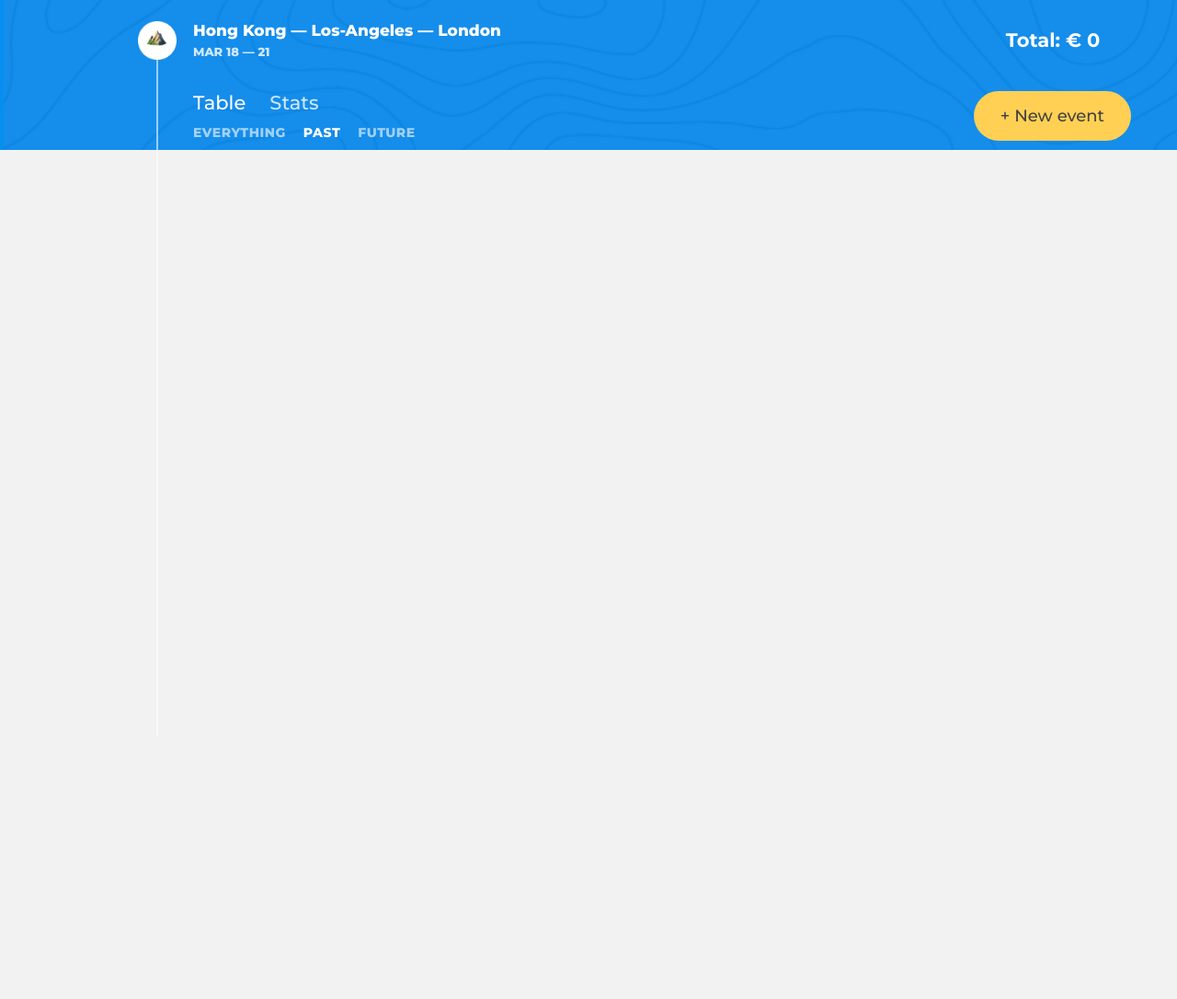
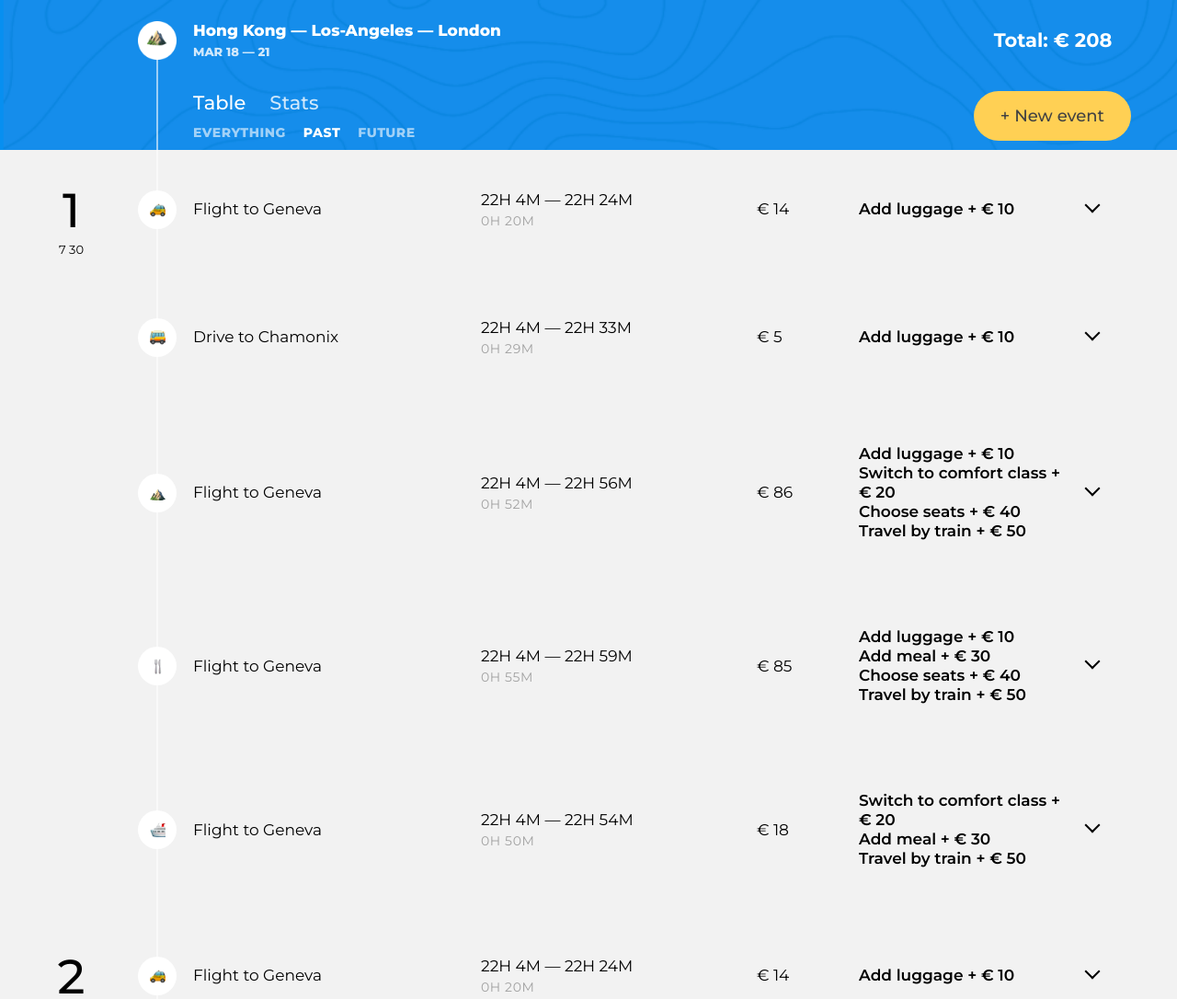
Before and after one commit to hopmen/153671-big-trip-9, a website built with webpack: page public/index.html in a window 1280 px wide. Shown: the top 1086 px of the page at 92% size. Before the commit the page ends 800 px from the top, so only its background shows below. Built offline with nearby package versions, Linux system fonts and the light colour scheme.

Commit message:
Добавлено: module4-task1

```diff
--- a/public/index.html
+++ b/public/index.html
@@ -25,10 +25,10 @@
           </section>
 
           <div class="trip-main__trip-controls  trip-controls">
-            <h2 class="visually-hidden">Switch trip view</h2>
+
             <!-- Меню -->
 
-            <h2 class="visually-hidden">Filter events</h2>
+
             <!-- Фильтры -->
           </div>
 
--- a/src/components/filter.js
+++ b/src/components/filter.js
@@ -19,6 +19,8 @@ export class TripFilters {
 
   getTemplate() {
     return `
+      <div>
+        <h2 class="visually-hidden">Filter events</h2>
         <form class="trip-filters" action="#" method="get">
           ${this._data.map((filter) => `
           <div class="trip-filters__filter">
@@ -27,6 +29,7 @@ export class TripFilters {
           </div>`).join(``)}
           <button class="visually-hidden" type="submit">Accept filter</button>
         </form>
+      </div>
     `;
   }
 }
--- a/src/components/menu.js
+++ b/src/components/menu.js
@@ -19,9 +19,12 @@ export class TripControls {
 
   getTemplate() {
     return `
-      <nav class="trip-controls__trip-tabs  trip-tabs">
-        ${this._data.length > 0 ? this._data.map((i) => `<a class="trip-tabs__btn ${i.isActive ? `trip-tabs__btn--active` : ``}" href="#">${i.title}</a>`).join(``) : ``}
-      </nav>
+      <div>
+        <h2 class="visually-hidden">Switch trip view</h2>
+        <nav class="trip-controls__trip-tabs  trip-tabs">
+          ${this._data.length > 0 ? this._data.map((i) => `<a class="trip-tabs__btn ${i.isActive ? `trip-tabs__btn--active` : ``}" href="#">${i.title}</a>`).join(``) : ``}
+        </nav>
+      </div>
     `;
   }
 }
--- a/src/main.js
+++ b/src/main.js
@@ -1,54 +1,67 @@
 import {TripInfo} from "./components/trip-info";
 import {TripControls} from "./components/menu";
 import {TripFilters} from "./components/filter";
-import {cityEvent} from "./data/event";
+import {Event} from "./components/event";
+import {cityEvent, dateEvent, events} from "./data/event";
 import {dataMenu} from "./data/menu";
 import {render} from "./utils";
 import {dataFilters} from "./data/filters";
+import {EventList} from "./components/event-list";
+import {EventEdit} from "./components/event-edit";
 
-/*const renderEvents = (containers, template, data, place = `beforeend`) => {
-  containers.forEach((container) => {
-    data.forEach((i) => container.insertAdjacentHTML(place, template(i)));
+const renderEvents = (data) => {
+  tripEventsList.forEach((container) => {
+    data.forEach((onlyCardData) => {
+      const eventCard = new Event(onlyCardData);
+      const eventForm = new EventEdit(onlyCardData);
+
+      eventCard.getElement().querySelector(`.event__rollup-btn`).addEventListener(`click`, () => {
+        container.replaceChild(eventForm.getElement(), eventCard.getElement());
+      });
+
+      eventForm.getElement().querySelector(`.event--edit`).addEventListener(`submit`, () => {
+        container.replaceChild(eventCard.getElement(), eventForm.getElement());
+      });
+
+      eventForm.getElement().querySelector(`.event__rollup-btn`).addEventListener(`click`, () => {
+        container.replaceChild(eventCard.getElement(), eventForm.getElement());
+      });
+      render(container, eventCard.getElement());
+    });
   });
-};*/
+};
 const renderMenu = (data) => {
   const tripControls = new TripControls(data);
-  render(tripControlsHeadings[0], tripControls.getTemplate(), `afterend`);
+  render(tripControlsElement, tripControls.getElement());
 };
 const renderFilers = (data) => {
   const tripFilters = new TripFilters(data);
-  render(tripControlsHeadings[1], tripFilters.getTemplate(), `afterend`);
-};/*
-const renderEventList = (container, template, data, place = `beforeend`) => {
-  container.insertAdjacentHTML(place, template(data));
-};*/
+  render(tripControlsElement, tripFilters.getElement());
+};
+const renderEventList = (data) => {
+  const eventList = new EventList(data);
+  render(tripEventsContainer, eventList.getElement());
+};
 const renderTripInfo = (data) => {
   const tripInfo = new TripInfo(data);
-  render(tripInfoSection, tripInfo.getTemplate(), `afterbegin`);
+  render(tripInfoSection, tripInfo.getElement(), `begin`);
+};
+const updatePrice = (data) => {
+  costValueElement.innerHTML = data;
 };
 
-/*const renderEventEdit = (container, template, data, place = `afterbegin`) => {
-  container.insertAdjacentHTML(place, template(data));
-};
-const pushCostSumm = (element, data) => {
-  element.innerHTML = data.reduce((value, currentItem) => {
-    return value + currentItem.price;
-  }, 0);
-};*/
-
 const tripInfoSection = document.querySelector(`section.trip-main__trip-info`);
-const tripControlsHeadings = document.querySelectorAll(`.trip-main__trip-controls h2`);
-const tripEventsSection = document.querySelector(`section.trip-events`);
+const tripControlsElement = document.querySelector(`.trip-controls`);
 const costValueElement = document.querySelector(`.trip-info__cost-value`);
-const eventListTempContainer = document.createElement(`div`);
+const tripEventsContainer = document.querySelector(`.trip-events`);
+let totalPrice = events.reduce((eventsPrice, currentItem) => {
+  return eventsPrice + currentItem.price;
+}, 0);
 
 renderTripInfo(cityEvent);
 renderMenu(dataMenu);
-renderFilers(dataFilters);/*
-renderEventList(eventListTempContainer, EventList, dateEvent);
-const tripEventsList = eventListTempContainer.querySelectorAll(`.trip-events__list`);
-renderEventEdit(tripEventsList[0], EventEdit, events[0]);
-renderEvents(tripEventsList, Event, events);
-render(tripEventsSection, getTripSort() + eventListTempContainer.innerHTML);
-pushCostSumm(costValueElement, events);
-*/
+renderFilers(dataFilters);
+renderEventList(dateEvent);
+const tripEventsList = tripEventsContainer.querySelectorAll(`.trip-events__list`);
+renderEvents(events);
+updatePrice(totalPrice);
--- a/src/utils.js
+++ b/src/utils.js
@@ -4,9 +4,8 @@ const createElement = (template) => {
   return elementContainer.firstElementChild;
 };
 
-const render = (container, html, place = `beforeend`) => {
-  container.insertAdjacentHTML(place, html);
-};
+const render = (container, html, place) => place === `begin` ? container.prepend(html) : container.append(html);
+
 const getRandomInteger = (min, max) => Math.floor(min + Math.random() * (max + 1 - min));
 
 const getRandomValue = (array) => array[Math.floor((Math.random() * array.length))];
```
Also changed, not shown: src/components/event-list.js (indentation only). Lines whose indentation alone changed are shown as unchanged.
